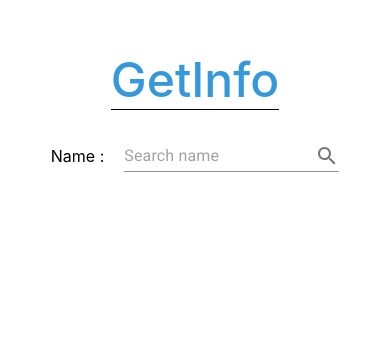
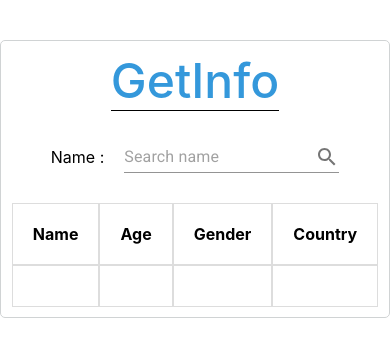
Before and after one commit to AnandPawanipagar/Innovacle--GetInfo, a React (Create React App) app: page / in a window 390 px wide. Shown: the top 356 px of the page. Built offline with nearby package versions, Linux system fonts and the light colour scheme.

Commit message:
web app completed, only responsive part is remaining

```diff
--- a/src/Components/InputName/InputName.css
+++ b/src/Components/InputName/InputName.css
@@ -1,34 +1,47 @@
+.main-container{
+  border: 1px solid #D0D3D4;
+  border-radius: 5px;
+
+}
 .center {
   max-width: 500px;
   margin: auto;
   background: white;
   padding: 10px;
 }
-  /* .background {
-    background-color: #F4F6F7;
-    padding: 40px;
-    border-radius: 16px;
-  } */
-  /* .xxxx{
-    margin-top: 10px;
-    border-radius: 10px;
-    padding: 10px;
-    box-shadow: 0px 0px 9px 3px lightgrey;
-  } */
-  .align-textfield{
+
+.align-textfield {
   display: flex;
   justify-content: center;
   align-items: center;
 }
-  .heading-container{
+.heading-container {
   display: flex;
   justify-content: center;
   align-items: center;
   margin-bottom: 30px;
 }
-  .heading{
+.heading {
   font-size: xxx-large;
   font-weight: 500;
-    color: #3498DB;
+  color: #3498db;
   border-bottom: 1px solid black;
 }
+.table-container {
+  display: flex;
+  justify-content: center;
+  align-items: center;
+  margin-top: 30px;
+}
+table {
+  font-family: arial, sans-serif;
+  border-collapse: collapse;
+  width: 100%;
+}
+
+td,
+th {
+  border: 1px solid #dddddd;
+  text-align: center;
+  padding: 20px;
+}
--- a/src/Components/InputName/InputName.js
+++ b/src/Components/InputName/InputName.js
@@ -45,15 +45,25 @@ const InputName = () => {
         }}
         container
         mt={5}
-        className="center background"
+        className="center background main-container"
         component={motion.div}
       >
-        <Grid xs={12} className="heading-container"><div className="heading" >GetInfo</div></Grid>
+        <Grid xs={12} className="heading-container">
+          <div className="heading">GetInfo</div>
+        </Grid>
         <Grid xs={12} className="align-textfield">
-          <label style={{marginRight:'20px'}} >Name&nbsp;:</label>
+          <label style={{ marginRight: "20px" }}>Name&nbsp;:</label>
           <TextField
             onChange={(e) => {
               setInputVal(e.target.value);
+            }}
+            onKeyPress={(e) => {
+              if (e.key === "Enter") {
+                GetGender();
+                GetAge();
+                GetNationality();
+                setName(inputVal);
+              }
             }}
             id="standard-basic"
             placeholder="Search name"
@@ -74,39 +84,35 @@ const InputName = () => {
             }}
           />
         </Grid>
-        {/* <Grid xs={12} className="xxxx">
-          <div>Name: {name}</div>
-          <div>Age:{age}</div>
-          <div>Gender:{gender}</div>
-          <div>
-            Country :<br></br>
-            <table style={{ textAlign: "center" }}>
+        <Grid xs={12} className="table-container">
+          <tabel>
             <tr>
-                <td>Code</td>
-                <td>Flag</td>
+              <th>Name</th>
+              <th>Age</th>
+              <th>Gender</th>
+              <th>Country</th>
             </tr>
-              {nationality.map((obj, i) => {
+            <tr>
+              <td>{name}</td>
+              <td>{age}</td>
+              <td>{gender}</td>
+              <td>
+                {nationality.map((obj) => {
                   return (
                     <>
-                    <tr>
-                      <td>{obj.country_id}</td>
-                      <td>
-                        {obj.country_id ? (
-                          <>
+                      {obj.country_id}
                       <img
                         src={`https://flagcdn.com/16x12/${obj.country_id.toLowerCase()}.png`}
                         alt="flag"
                       />
-                          </>
-                        ) : null}
-                      </td>
-                    </tr>
+                      ,&nbsp;
                     </>
                   );
                 })}
-            </table>
-          </div>
-        </Grid> */}
+              </td>
+            </tr>
+          </tabel>
+        </Grid>
       </Grid>
     </>
   );
```
Lines whose indentation alone changed are shown as unchanged.
